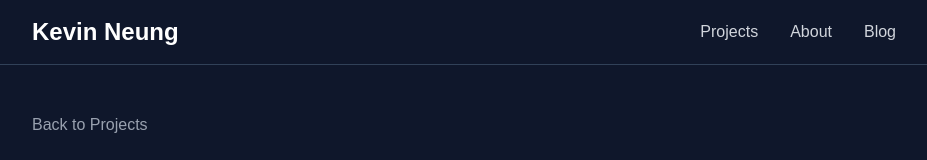
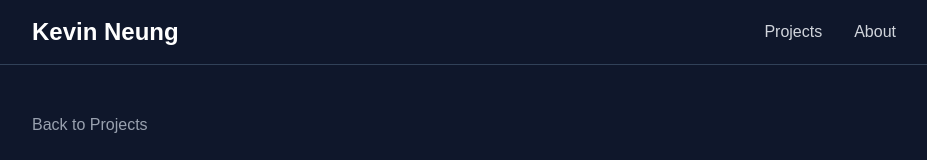
Before and after one commit to kevinneung/kevinneung.github.io, a Next.js app: page /projects/pushup-form-classification in a window 1280 px wide. Shown: the top 160 px of the page, without its empty margins (176-1103 px from the left). Built offline with nearby package versions, Linux system fonts and the light colour scheme.

Commit message:
Temporarily disable blog navigation link

```diff
--- a/components/Navbar.tsx
+++ b/components/Navbar.tsx
@@ -20,9 +20,9 @@ export default function Navbar() {
           <Link href="/about" className="text-gray-300 hover:text-white transition">
             About
           </Link>
-          <Link href="/blog" className="text-gray-300 hover:text-white transition">
+          {/* <Link href="/blog" className="text-gray-300 hover:text-white transition">
             Blog
-          </Link>
+          </Link> */}
         </div>
       </div>
     </nav>
```
